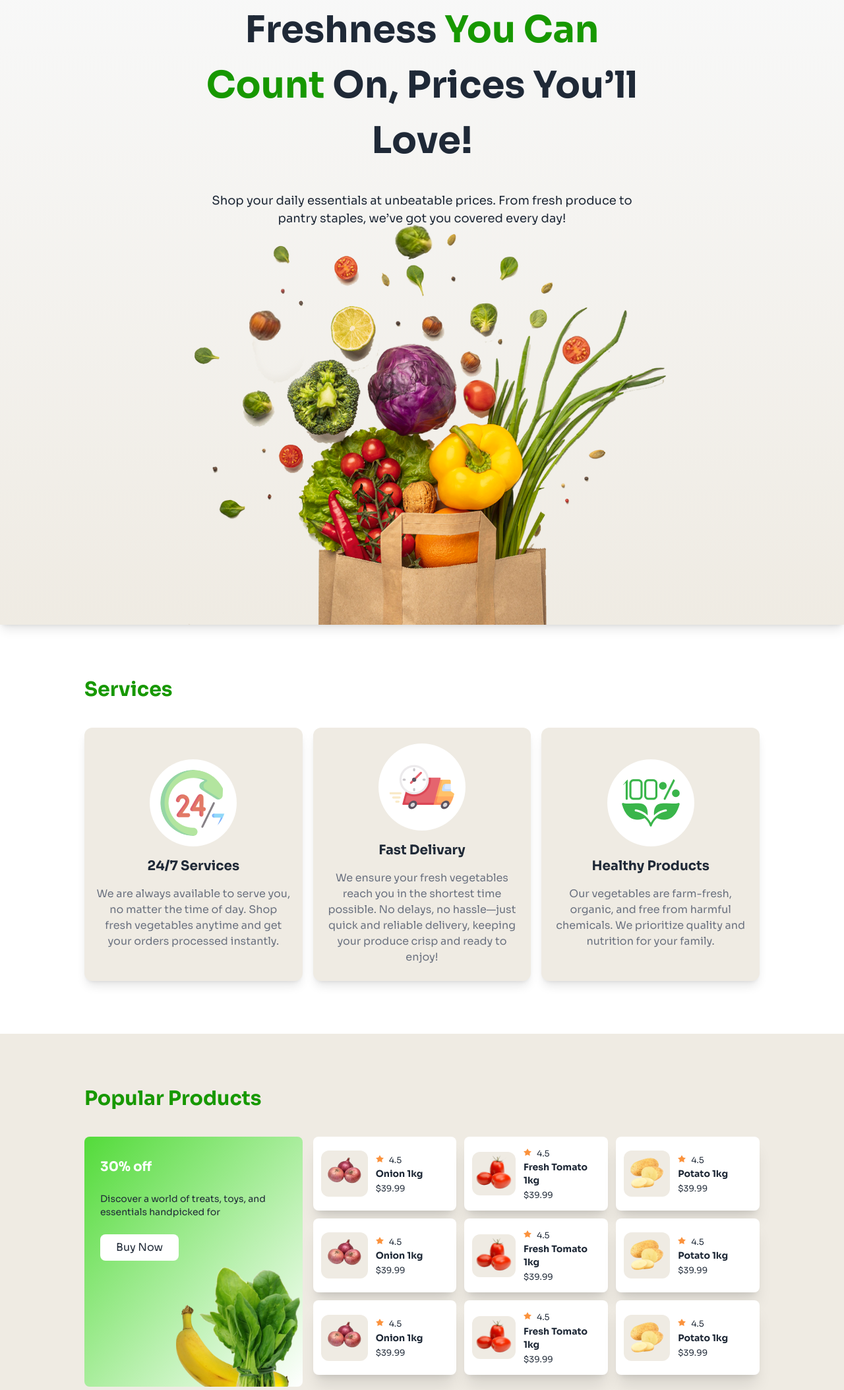
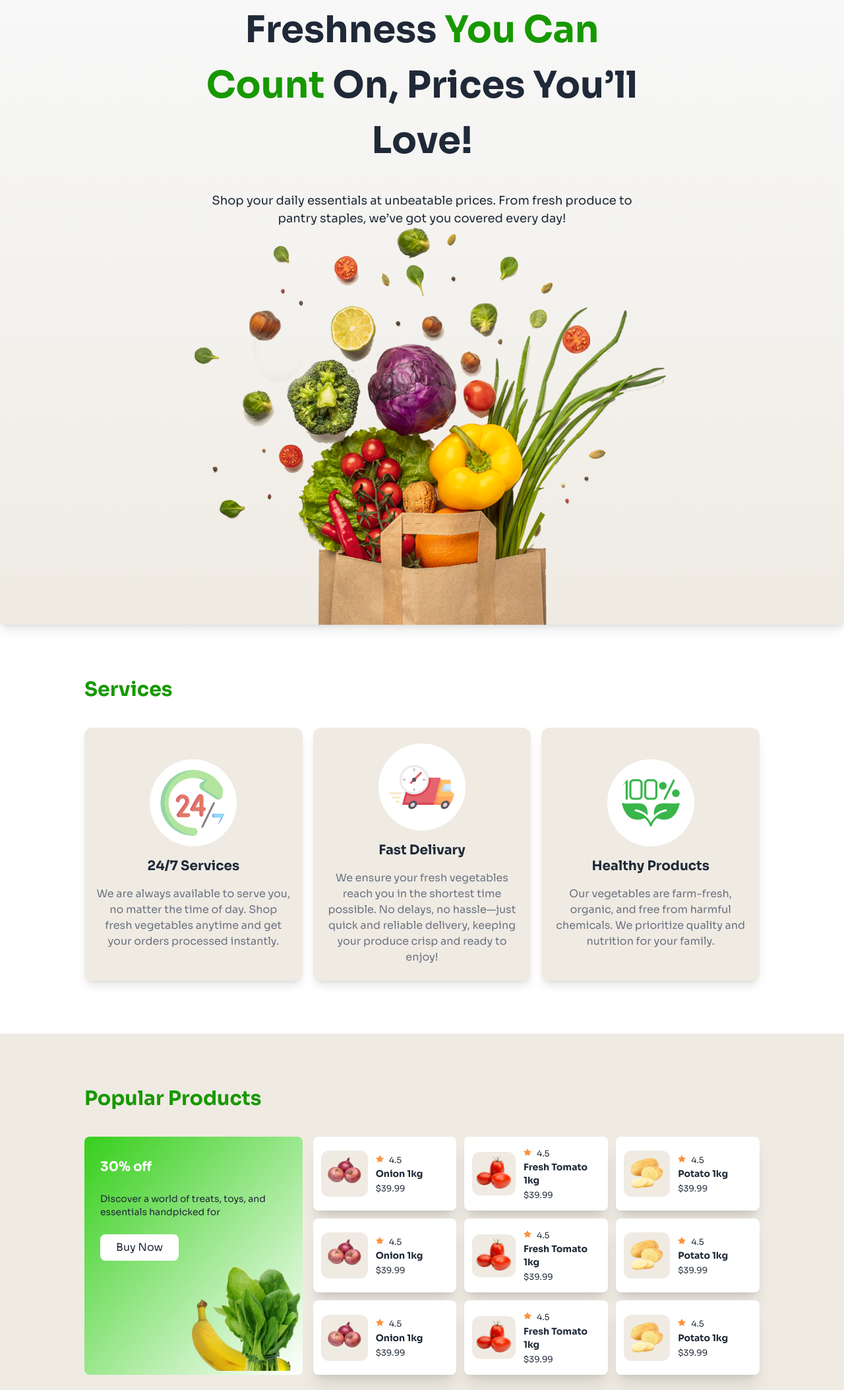
Before and after one commit to farad-alam/Nature-s-Platter, a website: page index.html in a window 1280 px wide. Shown: the part 153-2260 px from the top of the page at 66% size. Drawn offline with Linux system fonts and the light colour scheme.

Commit message:
project completed

```diff
--- a/index.html
+++ b/index.html
@@ -1,5 +1,5 @@
 <!DOCTYPE html>
-<html lang="en">
+<html data-theme="light" lang="en">
   <head>
     <meta charset="UTF-8" />
     <meta name="viewport" content="width=device-width, initial-scale=1.0" />
@@ -236,7 +236,7 @@
             <!-- Main Card -->
             <div
               id="main-card"
-              class="relative md:col-span-4 bg-gradient-to-tl from-[#FFFFFF] to-[#53DB3A] rounded-lg pl-6 pt-8"
+              class="relative md:col-span-4 bg-gradient-to-tl from-[#FFFFFF] to-[#36cf1b] rounded-lg pl-6 pt-8"
             >
               <div
                 id="main-card-content"
@@ -256,7 +256,7 @@
                 class="text-right self-end flex items-end justify-end overflow-visible"
               >
                 <img
-                  class="w-8/12 overflow-visible"
+                  class="w-7/12 overflow-visible"
                   src="./asset/vegetable-offer.png"
                   alt=""
                 />
@@ -265,7 +265,7 @@
             <!-- Child Cards holder-->
             <div
               id="child-cards"
-              class="md:col-span-8 grid grid-cols-2 md:grid-cols-3 auto-rows-min gap-3"
+              class="md:col-span-8 grid grid-cols-2 md:grid-cols-3 content-between auto-rows-min gap-3"
             >
               <!-- child cards -->
               <div
--- a/src/input.css
+++ b/src/input.css
@@ -25,14 +25,12 @@
 }
 
 .tomato {
-  animation-name: tomato-jump;
-  animation-duration: 5s;
-  animation-iteration-count: infinite;
+  @apply animate-bounce transition-transform duration-[5s] scale-125 ease-in-out ;
 }
 
-.green-veg{
+.green-veg {
   animation-name: green-veg;
-  animation-duration: 4s;
+  animation-duration: 3s;
   animation-iteration-count: infinite;
 }
 
@@ -47,7 +45,7 @@
   }
 }
 
-@keyframes tomato-jump {
+/* @keyframes tomato-jump {
   0% {
   }
   50% {
@@ -56,7 +54,7 @@
   100% {
     transform: translateY(0px);
   }
-}
+} */
 
 @keyframes green-veg {
   0% {
@@ -65,6 +63,5 @@
     transform: scale(1.4);
   }
   100% {
-
   }
 }
```
Also changed, not shown: src/output.css.
